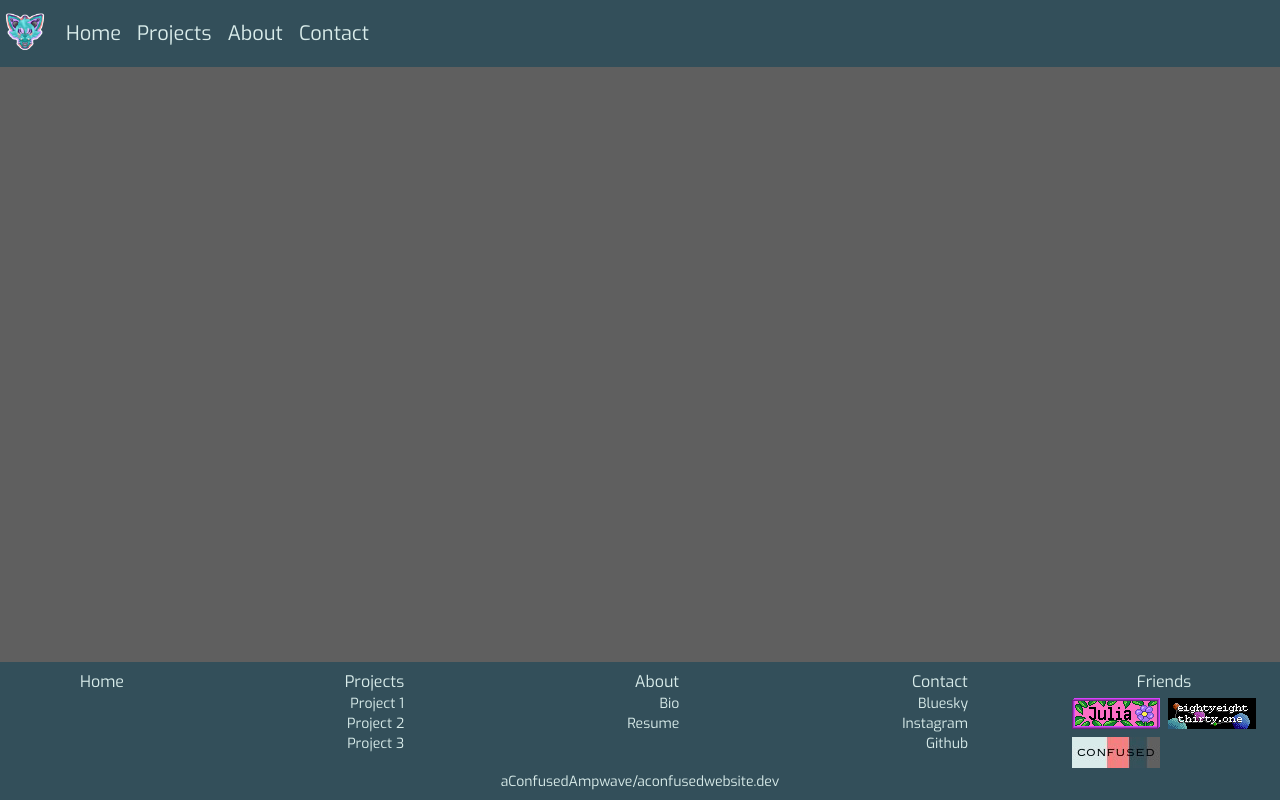
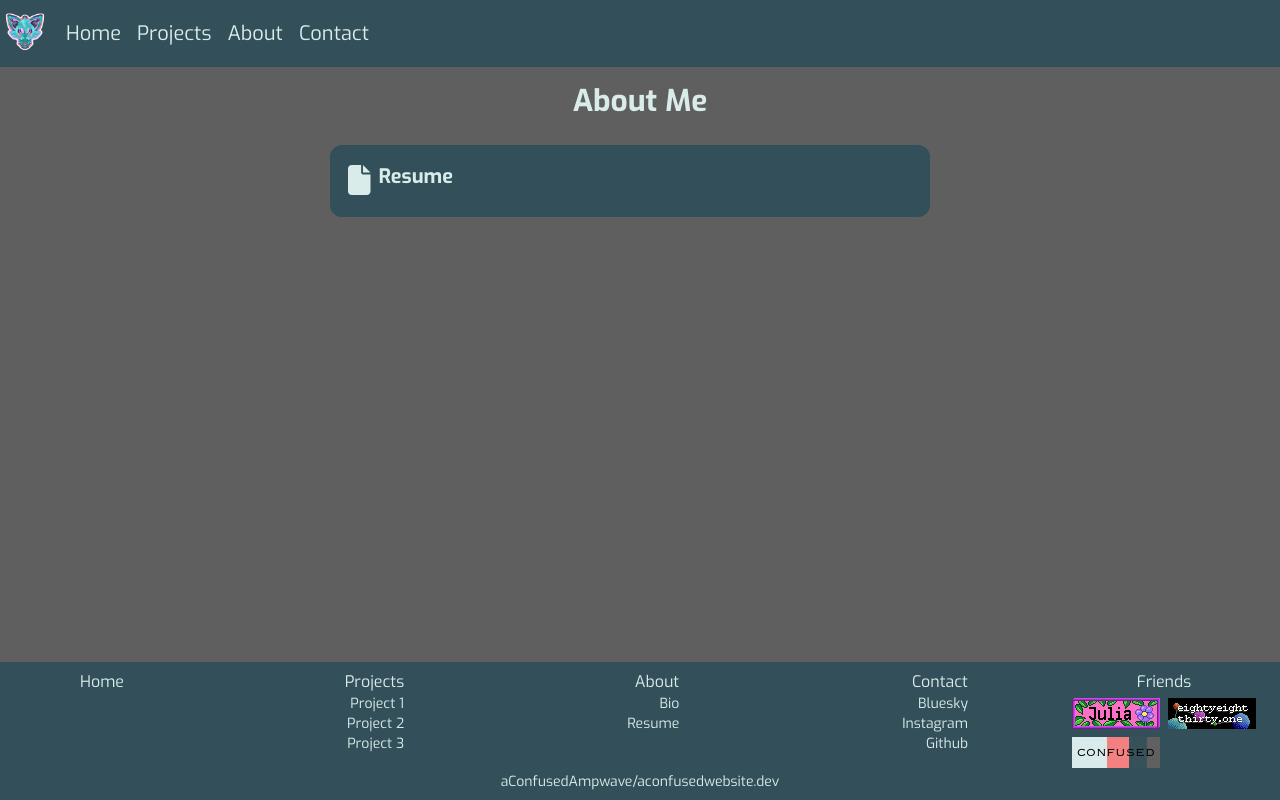
Before and after one commit to aConfusedAmpwave/aconfusedwebsite.dev, a Next.js app: page /About in a window 1280 px wide. Built offline with nearby package versions, Linux system fonts and the light colour scheme.

Commit message:
Updated bsky username and added resume button to about me page

```diff
--- a/public/contactInfo/contactList.json
+++ b/public/contactInfo/contactList.json
@@ -14,7 +14,7 @@
         },
         {
             "service": "Bluesky",
-            "username": "aconfusedampwave.bsky.social",
+            "username": "aconfusedampwave.dev",
             "logo": "Bluesky",
             "link": "https://bsky.app/profile/aconfusedwebsite.dev"
         },
--- a/public/contactInfo/logoGetter.tsx
+++ b/public/contactInfo/logoGetter.tsx
@@ -2,7 +2,7 @@ import { FontAwesomeIcon } from "@fortawesome/react-fontawesome"
 import { config } from '@fortawesome/fontawesome-svg-core'
 import '@fortawesome/fontawesome-svg-core/styles.css'
 import {  faInstagram, faDiscord, faBluesky, faGithub, faLinkedin } from '@fortawesome/free-brands-svg-icons'
-import {faEnvelope} from '@fortawesome/free-solid-svg-icons'
+import {faEnvelope, faFile} from '@fortawesome/free-solid-svg-icons'
 
 config.autoAddCss = false
 
@@ -13,6 +13,7 @@ const logoLookup: Map<string, any> = new Map([
     ["Github", faGithub],
     ["Linkedin", faLinkedin],
     ["Email", faEnvelope],
+    ["Resume", faFile]
 ])
 
 export default function getLogo(id: string): JSX.Element {
--- a/src/app/About/About.tsx
+++ b/src/app/About/About.tsx
@@ -1,7 +1,33 @@
 import { useState } from "react";
+import Link from "next/link";
+import Image from "next/image";
+import getLogo from "@/public/contactInfo/logoGetter"
+
+function ResumeTile ({fileName, fileLink, fileLogo}: {fileName: string, fileLink: string, fileLogo: string}) {
+    let Logo = getLogo(fileLogo)
+
+    return <div className = "bg-tshirt hover:bg-peach p-4 m-2.5 border-solid border-2 rounded-xl border-tshirt">
+        <Link href = {fileLink}>
+            <div className = "flex flex-cols-2">
+                <h1 className = "text-3xl pr-2">{Logo}</h1>
+                <div>
+                    <h1 className ="text-xl font-bold">{fileName}</h1>
+                </div>
+            </div>
+        </Link>
+    </div>
+}
 
 //Short bio about myself, link to my resume at the bottom.
 export default function About () {
-    return <>
+    const resumeButton = <>
+        <ResumeTile fileName = "Resume" fileLink = "aleiaResume.pdf" fileLogo = "Resume"/>
     </>
+
+    return <section className = "text-pearl">
+            <h2 className = "text-3xl font-bold py-4 content-center text-center">About Me</h2>
+            <div className = "grid grid-cols-1 text-left pl-80 pr-80 mr-5 pb-4">
+                {resumeButton}
+            </div>
+    </section>
 }
```
Also changed, not shown: 1 other file (tests, documents, lock files or other folders).
